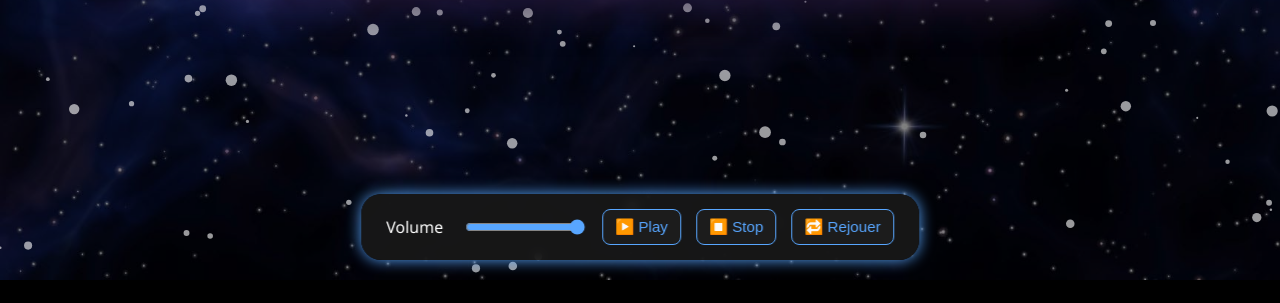
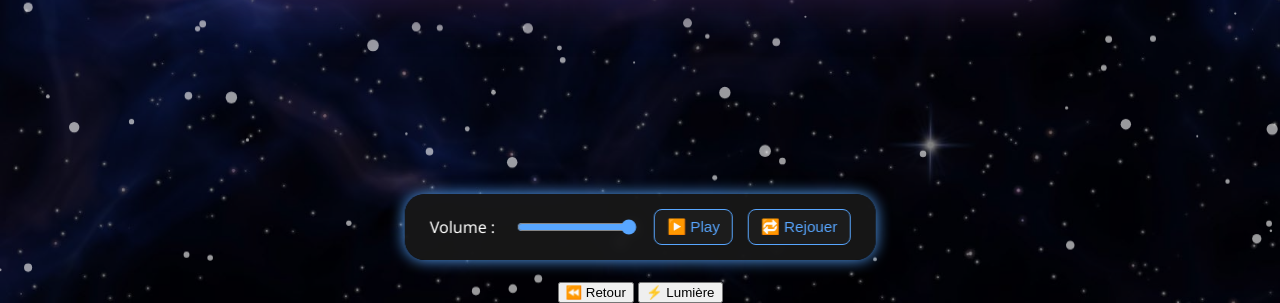
Before and after one commit to gtdevrandom/light-speed, a plain HTML site: page index.html in a window 1280 px wide. Shown: the part 520-823 px from the top of the page. Before the commit the page ends 800 px from the top, so only its background shows below. Drawn offline with Linux system fonts and the light colour scheme.

Commit message:
Update index.html

```diff
--- a/index.html
+++ b/index.html
@@ -8,44 +8,27 @@
 </head>
 <body>
 
-    <!-- CANVAS de fond -->
     <canvas id="particlesCanvas"></canvas>
     <canvas id="hyperspaceCanvas"></canvas>
 
-    <!-- INTERFACE -->
     <div id="ui-wrapper">
         <div class="tab-wrapper">
 
-            <!-- PAGE PRINCIPALE -->
             <div id="main" class="tab-content active">
                 <div class="container">
                     <h1>🌌 La vitesse de la lumière 🌠</h1>
                     <h2>L'expérience de Fizeau</h2>
                 </div>
-                <div class="arrow right" onclick="switchTab('test1')" aria-label="Aller à Test 1">
-                    ▶
-                </div>
             </div>
 
-            <!-- PAGE TEST 1 -->
             <div id="test1" class="tab-content">
-                <div class="arrow left" onclick="switchTab('main')" aria-label="Retour à la page principale">
-                    ◀
-                </div>
                 <div class="container">
                     <h2>Test 1</h2>
                     <p>Contenu expérimental à venir...</p>
                 </div>
-                <div class="arrow right" onclick="switchTab('test2')" aria-label="Aller à Test 2">
-                    ▶
-                </div>
             </div>
 
-            <!-- PAGE TEST 2 -->
             <div id="test2" class="tab-content">
-                <div class="arrow left" onclick="switchTab('test1')" aria-label="Retour à Test 1">
-                    ◀
-                </div>
                 <div class="container">
                     <h2>Test 2</h2>
                     <p>Graphiques, mesures, conclusions...</p>
@@ -54,17 +37,19 @@
 
         </div>
 
-        <!-- CONTROLES AUDIO -->
+        <div class="tab-navigation">
+            <button onclick="prevTab()" aria-label="Revenir à l’onglet précédent">⏪ Retour</button>
+            <button onclick="nextTab()" aria-label="Aller à l’onglet suivant à la vitesse de la lumière">⚡ Lumière</button>
+        </div>
+
         <div class="audio-controls-global">
-            <label for="volume">Volume</label>
+            <label for="volume">Volume : </label>
             <input type="range" id="volume" min="0" max="1" step="0.01" value="1" />
-            <button id="play">▶️ Play</button>
-            <button id="stop">⏹️ Stop</button>
+            <button id="playPause">▶️ Play</button>
             <button id="replay">🔁 Rejouer</button>
         </div>
     </div>
 
-    <!-- SCRIPT PRINCIPAL -->
     <script src="script.js"></script>
 
 </body>
```
